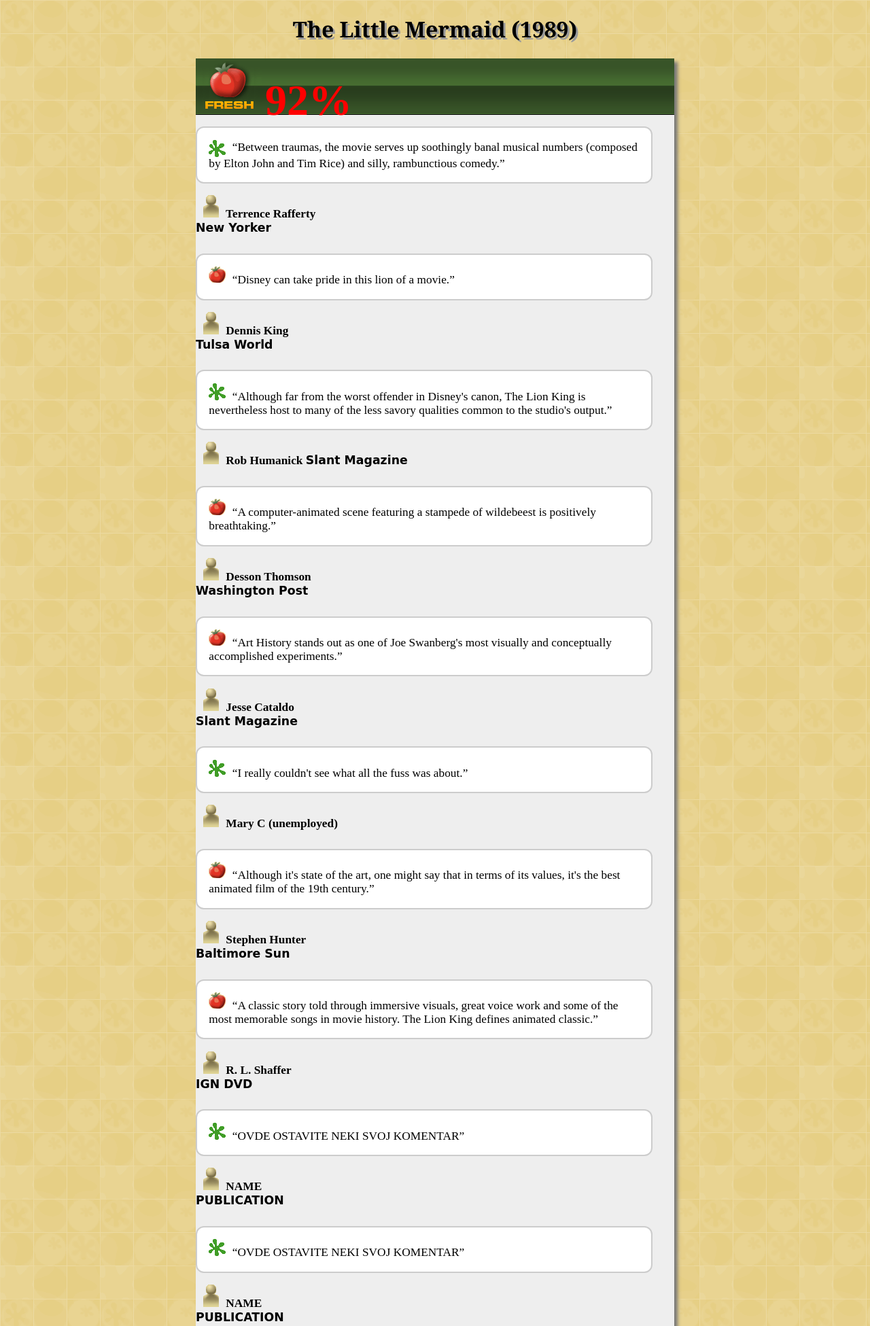
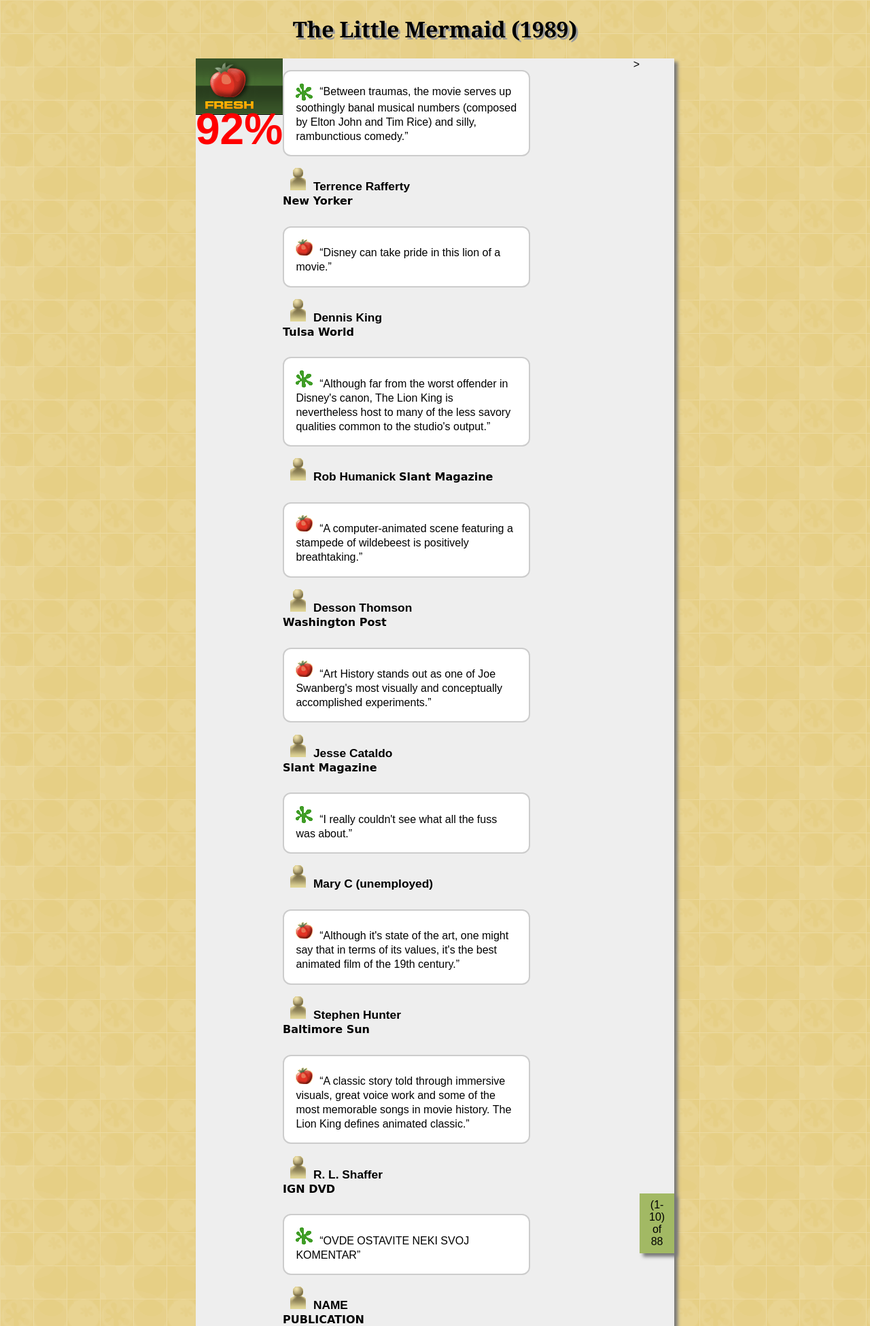
Before and after one commit to bojanaivovic/PIA-homeworks, a PHP site: page /movie_index.html in a window 1280 px wide. Shown: the top 1951 px of the page at 68% size. Run offline with PHP 8.4, Linux system fonts and the light colour scheme.

Commit message:
Update movie.css

```diff
--- a/hw-1/movie.css
+++ b/hw-1/movie.css
@@ -5,6 +5,11 @@
     width: 100%;
 
   }
+
+*{
+    font-family: Arial, Helvetica, sans-serif;
+    font-size: 12pt;
+}
 
 h1{
     text-align: center;
@@ -19,6 +24,7 @@
     margin: auto;
     box-shadow: 5px 5px 5px #787878;
     background-color: #EEEEEE;
+    display: flex;
 }
 
 
@@ -26,24 +32,39 @@
     background-color: #A2B964;
     padding: 0.5em;
     text-align: center;
+    max-width: 55%;
+    margin: auto;
+    box-shadow: 5px 5px 5px #787878;
 
 }
 .banner{
     background-image: url('images/rbg.png');
     height: 83px;
     margin-bottom: 1rem;
+
 }
 .procent{
     font-size: 48pt;
     color: red;
     font-weight: bold;
+    position: relative;
+    top: -20px;
 }
 
 
 .column1{
+    width:70%;
+}
 
+.column2{
+    width:30%;
+    background-color: #A2B964;
+    font-size: 12pt;
+    font-family: Arial, Helvetica, sans-serif;
+}
 
-
+.slika{
+    width:100%;
 }
 
 .quotebubble{
@@ -57,15 +78,6 @@
 
 }
 
-.column2{
-
-    background-color: #A2B964;
-    padding: 15px;
-    font-size: 12pt;
-    font-family: Arial, Helvetica, sans-serif;
-
-}
-
 q, .critic{
     margin-left: 5px;
 }
@@ -76,7 +88,6 @@
     font-weight: bold;
     margin-bottom: 20pt;
 
-
 }
 
 .publication{
```
